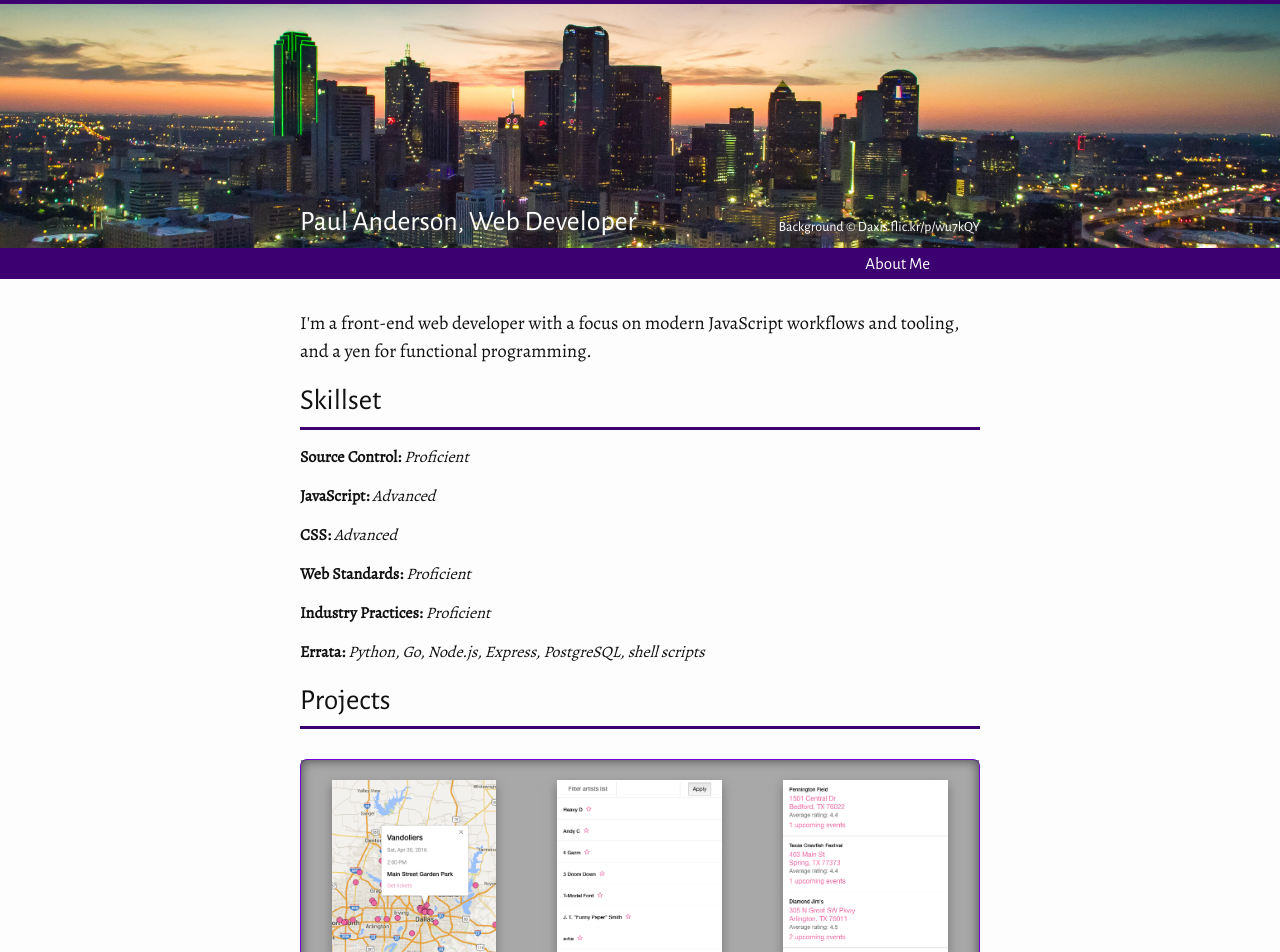
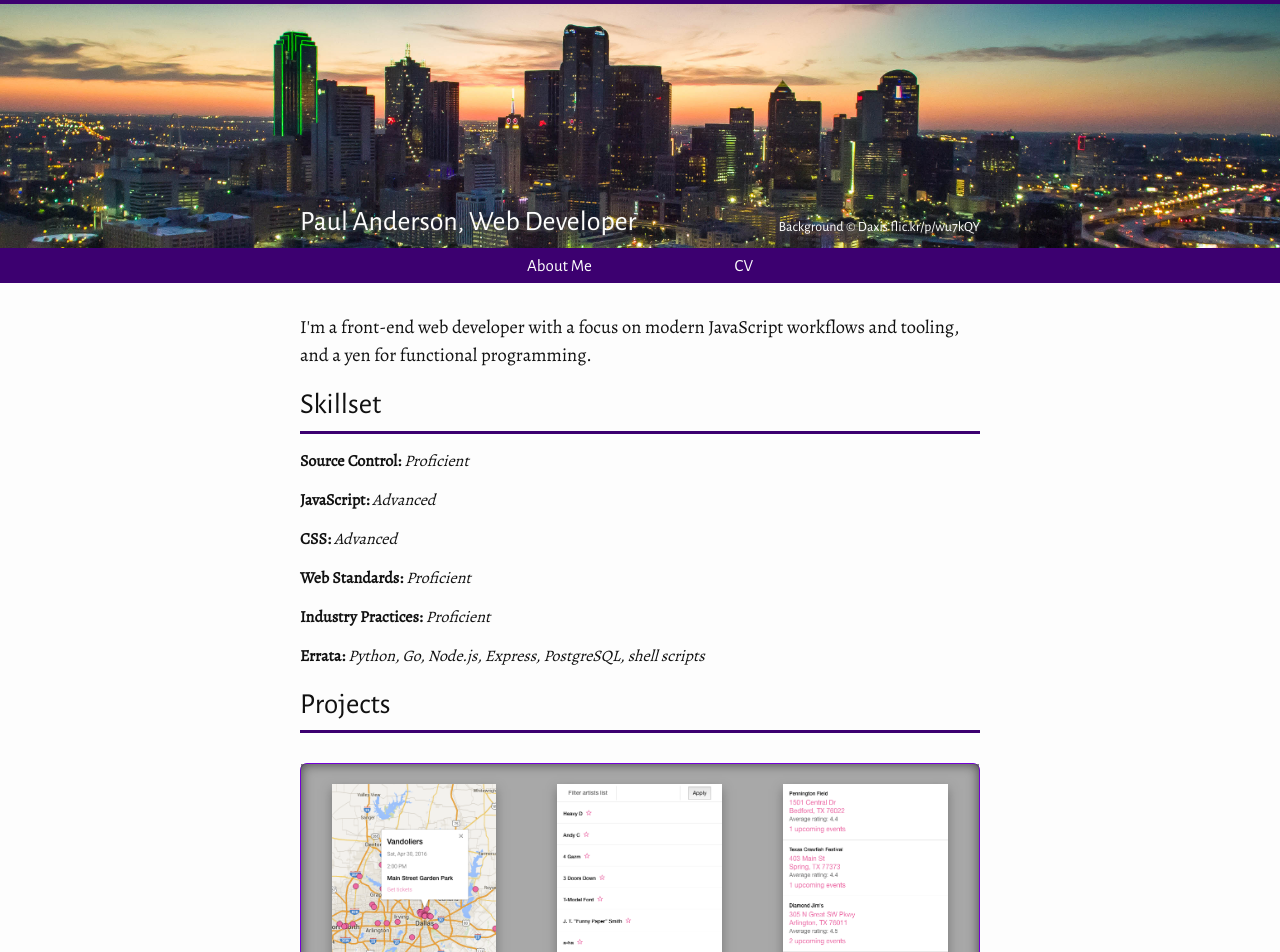
Before and after one commit to b-paul/b-paul.github.io, a Jekyll site: the page built from index.html, in a window 1280 px wide. Shown: the top 952 px of the page. Built offline with Jekyll 4.4.1, drawn with Linux system fonts in a browser that asks for light colours.

Commit message:
Add resume PDF only

```diff
--- a/_config.yml
+++ b/_config.yml
@@ -23,3 +23,5 @@ collections:
 
 # Build settings
 markdown: kramdown
+exclude:
+  - resume.pages
--- a/_includes/site-nav.html
+++ b/_includes/site-nav.html
@@ -16,6 +16,10 @@
         </a>
         {% endif %}
       {% endfor %}
+
+      <a class="page-link" href="{{ site.baseurl }}/B_Paul_Anderson_resume.pdf">
+        CV
+      </a>
     </div>
   </div>
 </nav>
--- a/css/main.scss
+++ b/css/main.scss
@@ -122,9 +122,26 @@ a:hover, a:visited {
 }
 
 .site-nav {
-    float: none;
-    background-color: $brand-color-dark;
-    text-align: right;
+
+    @include media(min-width 700px) {
+        float: none;
+        background-color: $brand-color-dark;
+        text-align: center;
+
+        .wrapper {
+            padding: 0 15px;
+        }
+
+        .page-link {
+            color: $background-color;
+            font-size: 17px;
+            margin: 0 120px;
+        }
+    }
+
+    .wrapper {
+        padding: 2px;
+    }
 
     a.menu-icon {
         padding: 0;
@@ -136,10 +153,7 @@ a:hover, a:visited {
     }
 
     .page-link {
-        color: $background-color;
         font-family: $headings-font-family;
-        font-size: 17px;
-        margin: 0 50px;
     }
     line-height: 29px;
 }
```
Also changed, not shown: 3 other files.
